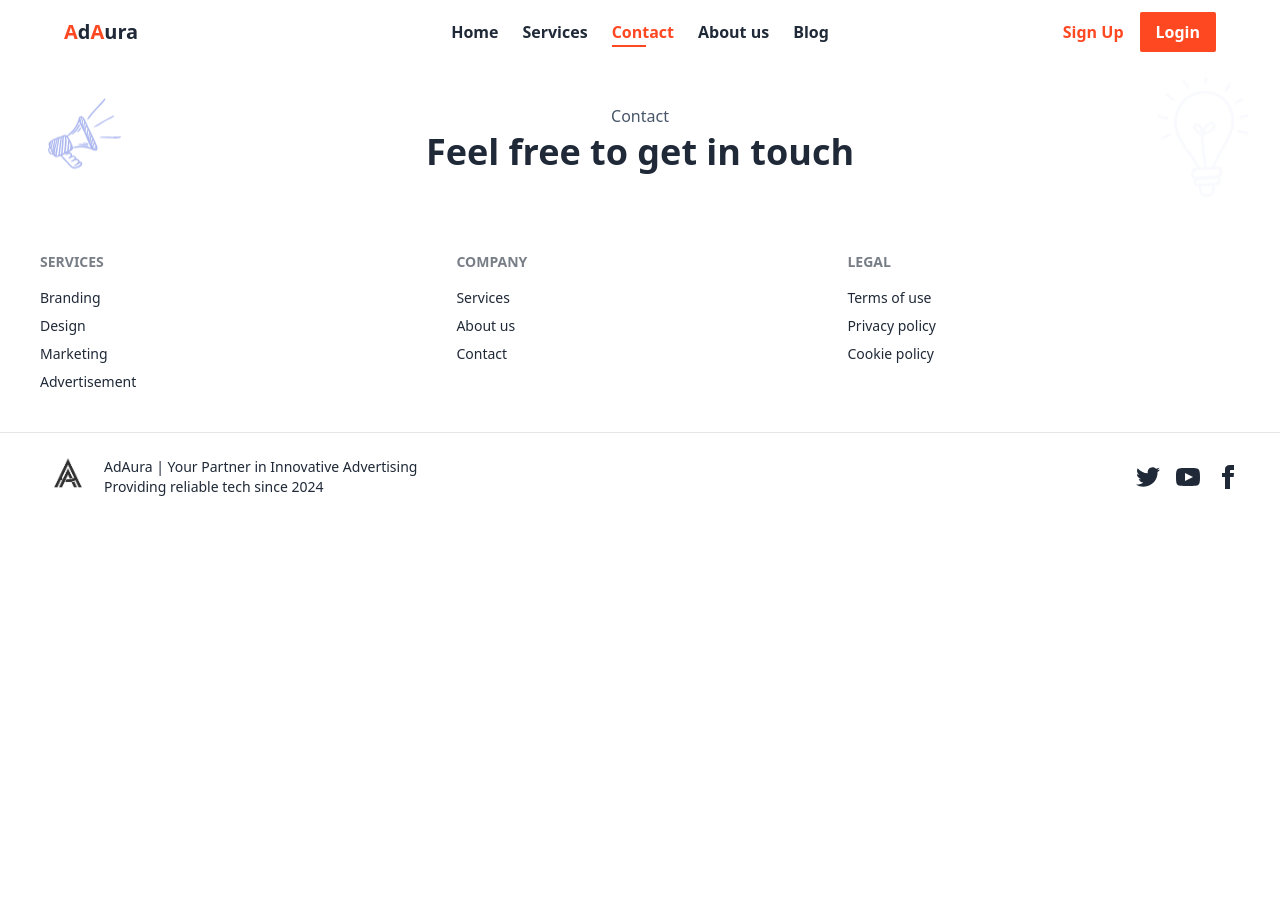
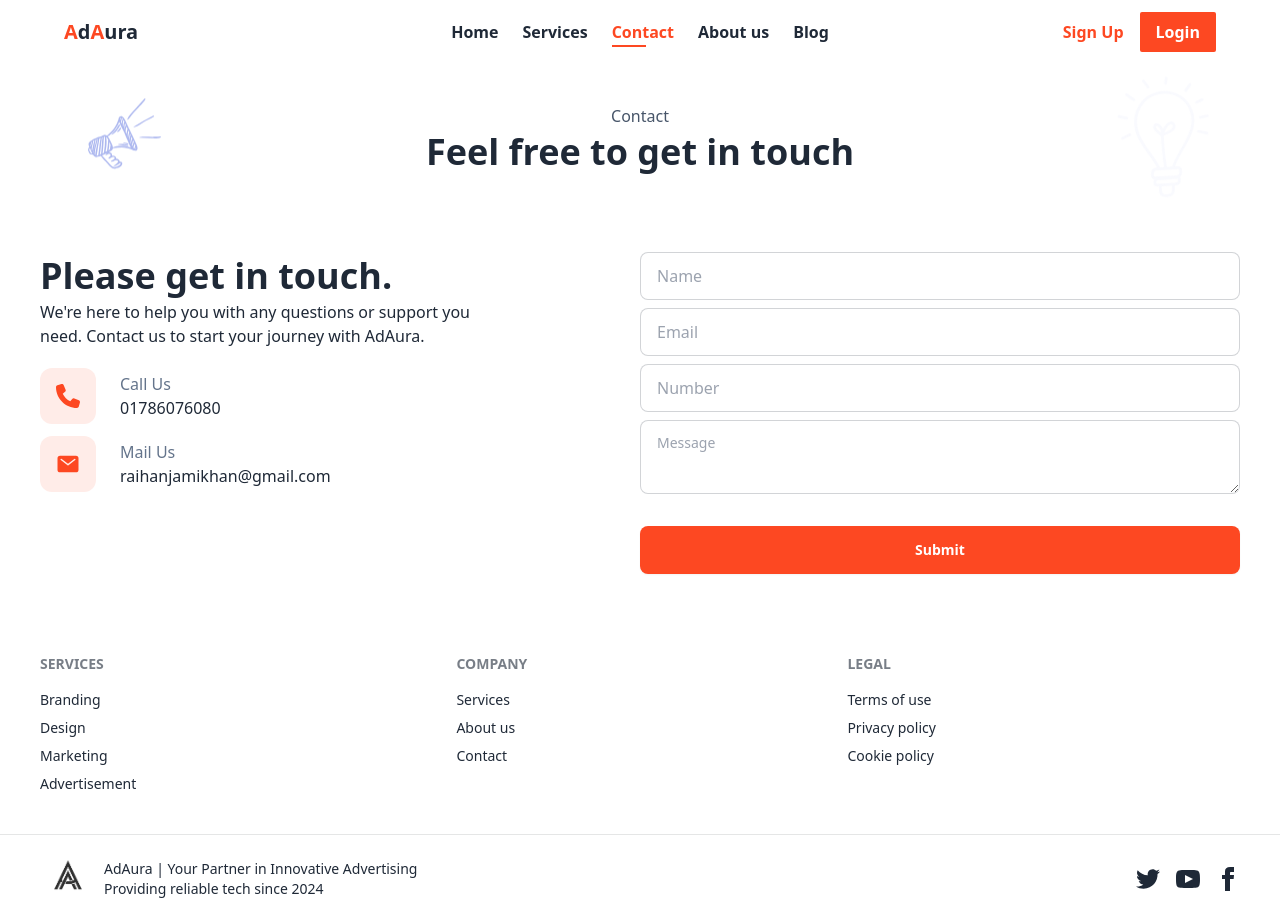
Before and after one commit to Rjk-Jami/AdAura, a React (Vite) app: page /contact in a window 1280 px wide. Before the commit the page ends 800 px from the top, so only its background shows below. Built offline with nearby package versions, Linux system fonts and the light colour scheme; no server answers.

Commit message:
navbar route without dashboard and database

```diff
--- a/src/Pages/AboutUs/AboutUs.jsx
+++ b/src/Pages/AboutUs/AboutUs.jsx
@@ -1,11 +1,78 @@
-import React from 'react';
+import React from "react";
+import Header from "../../Components/Header";
+import { FaCheckCircle } from "react-icons/fa";
+import Subscribe from "../Home/Subscribe/Subscribe";
 
 const AboutUs = () => {
-    return (
-        <div>
+  return (
+    <div>
+      {Header("About Us", "We do great thing together")}
+      <div className="">
+        <div className="">
+          <h4 className=" text-md text-p">About Us</h4>
+          <h1 className="text-4xl font-bold  my-1">Our Background Story</h1>
+          <p className=" max-w-md">
+            In the real world, every Social media business is unique, so we take
+            a customized approach for every business to grow. We don't just
+            focus on one area of your business, like SEO or PPC advertising; we
+            take a holistic view of your entire e-commerce ecosystem.
+          </p>
+          <div className="flex flex-col gap-2 mt-4">
+            <p className="flex items-center gap-2">
+              <FaCheckCircle className="text-p" />
+              Quality Service Guarenty
+            </p>
+            <p className="flex items-center gap-2">
+              <FaCheckCircle className="text-p" />
+              ROI Based Digital Service
+            </p>
+            <p className="flex items-center gap-2">
+              <FaCheckCircle className="text-p" />
+              24/7 Customer Support
+            </p>
+          </div>
+        </div>
+        <div className="text-right">
+          <h4 className=" text-md text-p">Why Choose Us?</h4>
+          <h1 className="text-4xl font-bold  my-1">Why You Should Work with AdAura
+</h1>
+          <p className=" max-w-md text-right ms-auto">
+            In the real world, every Social media business is unique, so we take
+            a customized approach for every business to grow. We don't just
+            focus on one area of your business, like SEO or PPC advertising; we
+            take a holistic view of your entire e-commerce ecosystem.
+          </p>
+          <div className="flex items-end flex-col gap-2 mt-4">
+            <p className="flex items-center gap-2">
 
+              Transparent communication
+              <FaCheckCircle className="text-p" />
+            </p>
+            <p className="flex items-center gap-2">
+
+              Customize Strategy
+              <FaCheckCircle className="text-p" />
+            </p>
+            <p className="flex items-center gap-2">
+
+              Expert Team
+              <FaCheckCircle className="text-p" />
+            </p>
+            <p className="flex items-center gap-2">
+
+              Knowledge Sharing
+              <FaCheckCircle className="text-p" />
+
+            </p>
+          </div>
+
+          </div>
         </div>
-    );
+
+            <Subscribe></Subscribe>
+      </div>
+
+  );
 };
 
 export default AboutUs;
--- a/src/Pages/Blog/Blog.jsx
+++ b/src/Pages/Blog/Blog.jsx
@@ -1,11 +1,14 @@
-import React from 'react';
+import React from "react";
+import Header from "../../Components/Header";
 
 const Blog = () => {
-    return (
-        <div>
+  return (
+    <div>
+      {Header("Blog", "Visit our blog website")}
 
-        </div>
-    );
+      <p className="m-10 text-xl text-slate-500">Blogs not publish yet</p>
+    </div>
+  );
 };
 
 export default Blog;
--- a/src/Pages/Contact/Contact.jsx
+++ b/src/Pages/Contact/Contact.jsx
@@ -1,15 +1,94 @@
-import React from 'react';
-import Header from '../../Components/Header';
+import React from "react";
+import Header from "../../Components/Header";
+import { FaPhone } from "react-icons/fa6";
+import { IoMail } from "react-icons/io5";
 
 const Contact = () => {
-    return (
-        <div>
-            {Header('Contact','Feel free to get in touch')}
+    const handleSubmit=()=>{
+
+    }
+  return (
+    <div className="mx-10">
+      {Header("Contact", "Feel free to get in touch")}
+      <div className="grid grid-cols-1 md:grid-cols-2 py-10">
+        <div className="">
+          <h1 className="text-4xl font-bold my-1">Please get in touch.</h1>
+          <p className=" max-w-md ">
+            We're here to help you with any questions or support you need.
+            Contact us to start your journey with AdAura.
+          </p>
+          <div className="flex items-center gap-6 mt-5">
+            <div className="w-14 h-14 bg-[#ffece8] flex justify-center items-center rounded-xl">
+              <FaPhone className="text-p text-2xl" />
+            </div>
             <div className="">
+              <p className="text-slate-500">Call Us</p>
+              <p>01786076080</p>
+            </div>
+          </div>
+          <div className="flex items-center gap-6 mt-3">
+            <div className="w-14 h-14 bg-[#ffece8] flex justify-center items-center rounded-xl">
+              <IoMail className="text-p text-2xl" />
+            </div>
+            <div className="">
+              <p className="text-slate-500">Mail Us</p>
+              <p>raihanjamikhan@gmail.com</p>
+            </div>
+          </div>
+        </div>
+        <div className="">
+          <form onSubmit={handleSubmit} className="flex flex-col gap-2">
+            <div className="form-control">
+            <input
+                name="name"
+                type="text"
+                placeholder="Name"
+                className="input input-bordered focus:outline-none focus:border-orange-500"
+                required
+              />
+            </div>
+            <div className="form-control">
+
+
+              <input
+                name="email"
+                type="email"
+                placeholder="Email"
+                className="input input-bordered focus:outline-none focus:border-orange-500"
+                required
+              />
+            </div>
+            <div className="form-control">
+
+              <input
+                name="number"
+                type="number"
+                placeholder="Number"
+                className="input input-bordered focus:outline-none focus:border-orange-500"
+                required
+              />
+
 
             </div>
+            <div className="form-control">
+
+            <textarea className="textarea textarea-bordered focus:outline-none focus:border-orange-500" required placeholder="Message"></textarea>
+
+
+
+            </div>
+            <div className="form-control mt-6">
+              <button className="btn btn-primary bg-p border-none text-white">
+                Submit
+              </button>
+            </div>
+
+
+          </form>
         </div>
-    );
+      </div>
+    </div>
+  );
 };
 
 export default Contact;
```
Also changed, not shown: src/Pages/Services/Services.jsx (+77 -33 lines).
